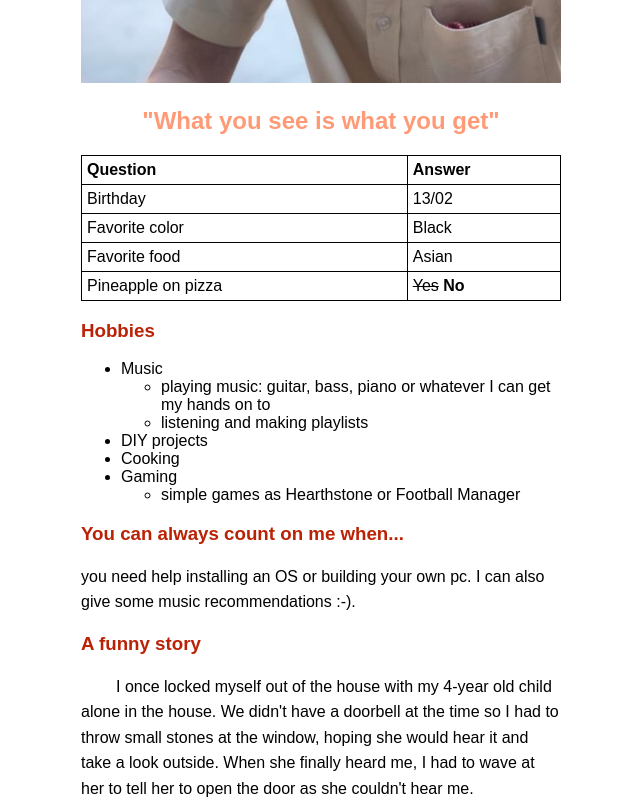
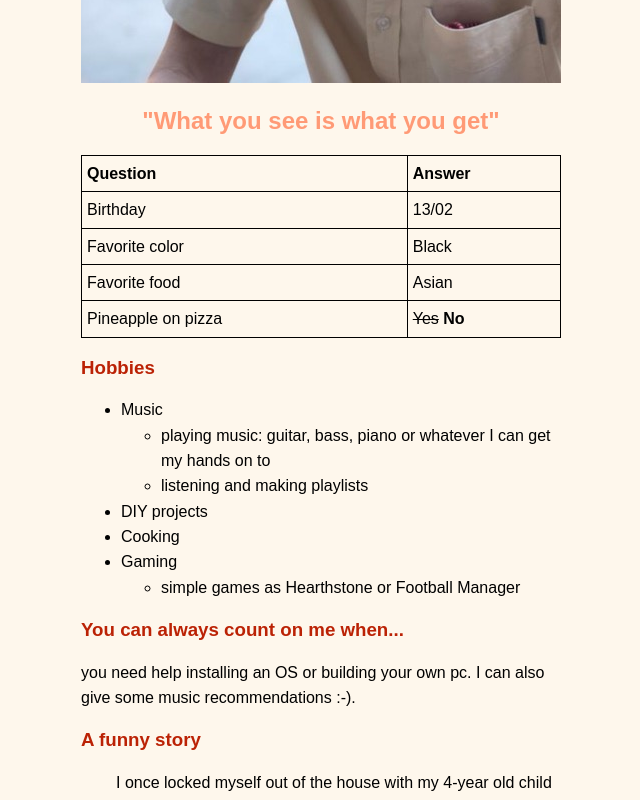
Before and after one commit to chadriae/markdown-warmup-css, a plain HTML site: page index.html in a window 1280 px wide. Shown: the part 678-1478 px from the top of the page, without its empty margins (319-959 px from the left). Drawn offline with Linux system fonts and the light colour scheme.

Commit message:
added changes to css 2.0

```diff
--- a/css/style.css
+++ b/css/style.css
@@ -19,7 +19,7 @@ body {
     margin: 0 500px 0 200px;
     font-family: 'Montserrat', sans-serif;
     color: black;
-    background-color: white;
+    background-color: #FEF7EC;
     max-width: 480px;
     margin:auto;
 }
@@ -31,9 +31,12 @@ th {
 table, th, tr, td {
   border: 1px solid black;
   padding: 5px;
+  line-height: 3ex;
 }
 
-
+ul {
+    line-height: 3ex;
+}
 
 table {
     width: 480px;
```
